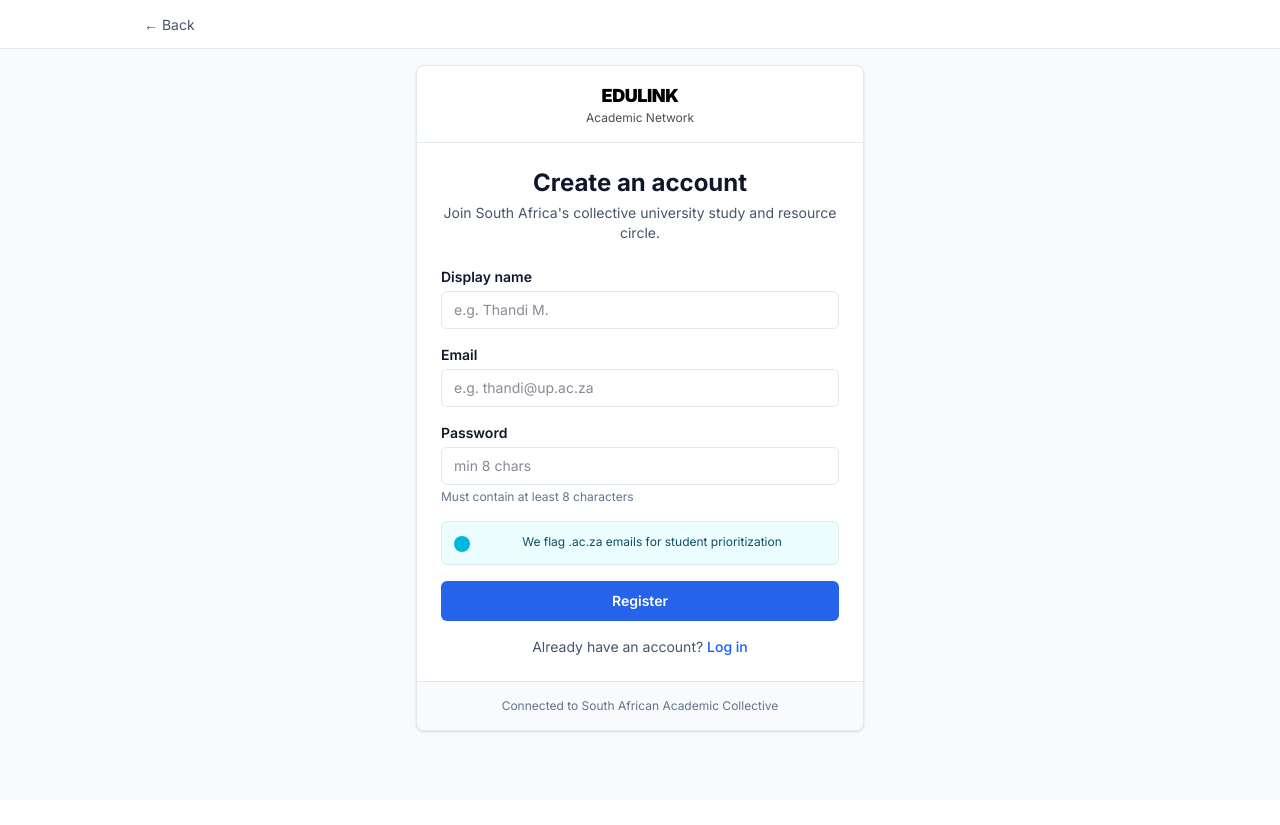
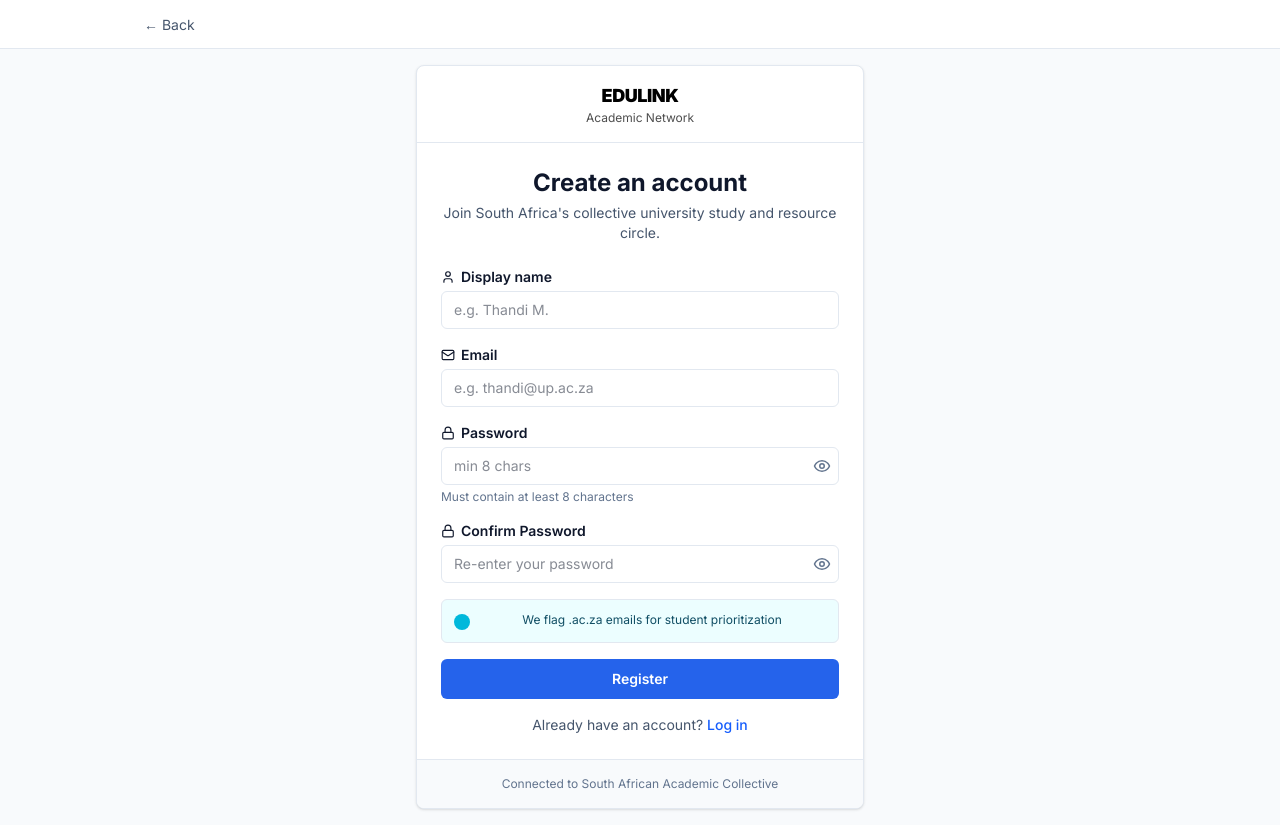
Before and after one commit to ThamiRoneo/EduLink, a Next.js app in the folder web/: page /register in a window 1280 px wide. Before the commit the page ends 800 px from the top, so only its background shows below. Built offline with nearby package versions, Linux system fonts and the light colour scheme; no server answers.

Commit message:
Add icons, password toggles, confirm password

```diff
--- a/web/src/components/auth/login-form.tsx
+++ b/web/src/components/auth/login-form.tsx
@@ -8,6 +8,7 @@ import Link from "next/link"
 export function LoginForm() {
   const [email, setEmail] = useState("")
   const [password, setPassword] = useState("")
+  const [showPassword, setShowPassword] = useState(false)
   const [loading, setLoading] = useState(false)
   const [error, setError] = useState("")
   const router = useRouter()
@@ -32,12 +33,41 @@ export function LoginForm() {
   return (
     <form onSubmit={handleSubmit} className="space-y-4">
       <div>
-        <label htmlFor="email" className="block text-sm font-semibold text-slate-900 mb-1">Email</label>
+        <label htmlFor="email" className="flex items-center gap-1.5 text-sm font-semibold text-slate-900 mb-1">
+          <svg xmlns="http://www.w3.org/2000/svg" width="14" height="14" viewBox="0 0 24 24" fill="none" stroke="currentColor" strokeWidth="2" strokeLinecap="round" strokeLinejoin="round">
+            <rect width="20" height="16" x="2" y="4" rx="2" />
+            <path d="m22 7-8.97 5.7a1.94 1.94 0 0 1-2.06 0L2 7" />
+          </svg>
+          Email
+        </label>
         <input id="email" type="email" value={email} onChange={(e) => setEmail(e.target.value)} placeholder="e.g. thandi@up.ac.za" required className="w-full px-3 py-2 border border-slate-200 rounded-md text-sm focus:outline-none focus:ring-2 focus:ring-blue-500" />
       </div>
       <div>
-        <label htmlFor="password" className="block text-sm font-semibold text-slate-900 mb-1">Password</label>
-        <input id="password" type="password" value={password} onChange={(e) => setPassword(e.target.value)} placeholder="Enter your password" required className="w-full px-3 py-2 border border-slate-200 rounded-md text-sm focus:outline-none focus:ring-2 focus:ring-blue-500" />
+        <label htmlFor="password" className="flex items-center gap-1.5 text-sm font-semibold text-slate-900 mb-1">
+          <svg xmlns="http://www.w3.org/2000/svg" width="14" height="14" viewBox="0 0 24 24" fill="none" stroke="currentColor" strokeWidth="2" strokeLinecap="round" strokeLinejoin="round">
+            <rect width="18" height="11" x="3" y="11" rx="2" ry="2" />
+            <path d="M7 11V7a5 5 0 0 1 10 0v4" />
+          </svg>
+          Password
+        </label>
+        <div className="relative">
+          <input id="password" type={showPassword ? "text" : "password"} value={password} onChange={(e) => setPassword(e.target.value)} placeholder="Enter your password" required className="w-full px-3 py-2 pr-10 border border-slate-200 rounded-md text-sm focus:outline-none focus:ring-2 focus:ring-blue-500" />
+          <button type="button" onClick={() => setShowPassword(!showPassword)} className="absolute right-2 top-1/2 -translate-y-1/2 text-slate-500 hover:text-slate-700">
+            {showPassword ? (
+              <svg xmlns="http://www.w3.org/2000/svg" width="18" height="18" viewBox="0 0 24 24" fill="none" stroke="currentColor" strokeWidth="2" strokeLinecap="round" strokeLinejoin="round">
+                <path d="M9.88 9.88a3 3 0 1 0 4.24 4.24" />
+                <path d="M10.73 5.08A10.43 10.43 0 0 1 12 5c7 0 10 7 10 7a13.16 13.16 0 0 1-1.67 2.68" />
+                <path d="M6.61 6.61A13.526 13.526 0 0 0 2 12s3 7 10 7a9.74 9.74 0 0 0 5.39-1.61" />
+                <line x1="2" x2="22" y1="2" y2="22" />
+              </svg>
+            ) : (
+              <svg xmlns="http://www.w3.org/2000/svg" width="18" height="18" viewBox="0 0 24 24" fill="none" stroke="currentColor" strokeWidth="2" strokeLinecap="round" strokeLinejoin="round">
+                <path d="M2 12s3-7 10-7 10 7 10 7-3 7-10 7-10-7-10-7Z" />
+                <circle cx="12" cy="12" r="3" />
+              </svg>
+            )}
+          </button>
+        </div>
       </div>
       <div className="bg-cyan-50 border border-cyan-200 rounded-md p-3 flex items-start gap-2">
         <div className="w-4 h-4 mt-0.5 rounded-full bg-cyan-500 flex-shrink-0" />
--- a/web/src/components/auth/register-form.tsx
+++ b/web/src/components/auth/register-form.tsx
@@ -9,6 +9,9 @@ export function RegisterForm() {
   const [displayName, setDisplayName] = useState("")
   const [email, setEmail] = useState("")
   const [password, setPassword] = useState("")
+  const [confirmPassword, setConfirmPassword] = useState("")
+  const [showPassword, setShowPassword] = useState(false)
+  const [showConfirmPassword, setShowConfirmPassword] = useState(false)
   const [loading, setLoading] = useState(false)
   const [error, setError] = useState("")
   const router = useRouter()
@@ -21,6 +24,12 @@ export function RegisterForm() {
 
     if (password.length < 8) {
       setError("Password must be at least 8 characters.")
+      setLoading(false)
+      return
+    }
+
+    if (password !== confirmPassword) {
+      setError("Passwords do not match.")
       setLoading(false)
       return
     }
@@ -43,17 +52,79 @@ export function RegisterForm() {
   return (
     <form onSubmit={handleSubmit} className="space-y-4">
       <div>
-        <label htmlFor="displayName" className="block text-sm font-semibold text-slate-900 mb-1">Display name</label>
+        <label htmlFor="displayName" className="flex items-center gap-1.5 text-sm font-semibold text-slate-900 mb-1">
+          <svg xmlns="http://www.w3.org/2000/svg" width="14" height="14" viewBox="0 0 24 24" fill="none" stroke="currentColor" strokeWidth="2" strokeLinecap="round" strokeLinejoin="round">
+            <path d="M19 21v-2a4 4 0 0 0-4-4H9a4 4 0 0 0-4 4v2" />
+            <circle cx="12" cy="7" r="4" />
+          </svg>
+          Display name
+        </label>
         <input id="displayName" type="text" value={displayName} onChange={(e) => setDisplayName(e.target.value)} placeholder="e.g. Thandi M." required className="w-full px-3 py-2 border border-slate-200 rounded-md text-sm focus:outline-none focus:ring-2 focus:ring-blue-500" />
       </div>
       <div>
-        <label htmlFor="email" className="block text-sm font-semibold text-slate-900 mb-1">Email</label>
+        <label htmlFor="email" className="flex items-center gap-1.5 text-sm font-semibold text-slate-900 mb-1">
+          <svg xmlns="http://www.w3.org/2000/svg" width="14" height="14" viewBox="0 0 24 24" fill="none" stroke="currentColor" strokeWidth="2" strokeLinecap="round" strokeLinejoin="round">
+            <rect width="20" height="16" x="2" y="4" rx="2" />
+            <path d="m22 7-8.97 5.7a1.94 1.94 0 0 1-2.06 0L2 7" />
+          </svg>
+          Email
+        </label>
         <input id="email" type="email" value={email} onChange={(e) => setEmail(e.target.value)} placeholder="e.g. thandi@up.ac.za" required className="w-full px-3 py-2 border border-slate-200 rounded-md text-sm focus:outline-none focus:ring-2 focus:ring-blue-500" />
       </div>
       <div>
-        <label htmlFor="password" className="block text-sm font-semibold text-slate-900 mb-1">Password</label>
-        <input id="password" type="password" value={password} onChange={(e) => setPassword(e.target.value)} placeholder="min 8 chars" required className="w-full px-3 py-2 border border-slate-200 rounded-md text-sm focus:outline-none focus:ring-2 focus:ring-blue-500" />
+        <label htmlFor="password" className="flex items-center gap-1.5 text-sm font-semibold text-slate-900 mb-1">
+          <svg xmlns="http://www.w3.org/2000/svg" width="14" height="14" viewBox="0 0 24 24" fill="none" stroke="currentColor" strokeWidth="2" strokeLinecap="round" strokeLinejoin="round">
+            <rect width="18" height="11" x="3" y="11" rx="2" ry="2" />
+            <path d="M7 11V7a5 5 0 0 1 10 0v4" />
+          </svg>
+          Password
+        </label>
+        <div className="relative">
+          <input id="password" type={showPassword ? "text" : "password"} value={password} onChange={(e) => setPassword(e.target.value)} placeholder="min 8 chars" required className="w-full px-3 py-2 pr-10 border border-slate-200 rounded-md text-sm focus:outline-none focus:ring-2 focus:ring-blue-500" />
+          <button type="button" onClick={() => setShowPassword(!showPassword)} className="absolute right-2 top-1/2 -translate-y-1/2 text-slate-500 hover:text-slate-700">
+            {showPassword ? (
+              <svg xmlns="http://www.w3.org/2000/svg" width="18" height="18" viewBox="0 0 24 24" fill="none" stroke="currentColor" strokeWidth="2" strokeLinecap="round" strokeLinejoin="round">
+                <path d="M9.88 9.88a3 3 0 1 0 4.24 4.24" />
+                <path d="M10.73 5.08A10.43 10.43 0 0 1 12 5c7 0 10 7 10 7a13.16 13.16 0 0 1-1.67 2.68" />
+                <path d="M6.61 6.61A13.526 13.526 0 0 0 2 12s3 7 10 7a9.74 9.74 0 0 0 5.39-1.61" />
+                <line x1="2" x2="22" y1="2" y2="22" />
+              </svg>
+            ) : (
+              <svg xmlns="http://www.w3.org/2000/svg" width="18" height="18" viewBox="0 0 24 24" fill="none" stroke="currentColor" strokeWidth="2" strokeLinecap="round" strokeLinejoin="round">
+                <path d="M2 12s3-7 10-7 10 7 10 7-3 7-10 7-10-7-10-7Z" />
+                <circle cx="12" cy="12" r="3" />
+              </svg>
+            )}
+          </button>
+        </div>
         <p className="text-xs text-slate-500 mt-1">Must contain at least 8 characters</p>
+      </div>
+      <div>
+        <label htmlFor="confirmPassword" className="flex items-center gap-1.5 text-sm font-semibold text-slate-900 mb-1">
+          <svg xmlns="http://www.w3.org/2000/svg" width="14" height="14" viewBox="0 0 24 24" fill="none" stroke="currentColor" strokeWidth="2" strokeLinecap="round" strokeLinejoin="round">
+            <rect width="18" height="11" x="3" y="11" rx="2" ry="2" />
+            <path d="M7 11V7a5 5 0 0 1 10 0v4" />
+          </svg>
+          Confirm Password
+        </label>
+        <div className="relative">
+          <input id="confirmPassword" type={showConfirmPassword ? "text" : "password"} value={confirmPassword} onChange={(e) => setConfirmPassword(e.target.value)} placeholder="Re-enter your password" required className="w-full px-3 py-2 pr-10 border border-slate-200 rounded-md text-sm focus:outline-none focus:ring-2 focus:ring-blue-500" />
+          <button type="button" onClick={() => setShowConfirmPassword(!showConfirmPassword)} className="absolute right-2 top-1/2 -translate-y-1/2 text-slate-500 hover:text-slate-700">
+            {showConfirmPassword ? (
+              <svg xmlns="http://www.w3.org/2000/svg" width="18" height="18" viewBox="0 0 24 24" fill="none" stroke="currentColor" strokeWidth="2" strokeLinecap="round" strokeLinejoin="round">
+                <path d="M9.88 9.88a3 3 0 1 0 4.24 4.24" />
+                <path d="M10.73 5.08A10.43 10.43 0 0 1 12 5c7 0 10 7 10 7a13.16 13.16 0 0 1-1.67 2.68" />
+                <path d="M6.61 6.61A13.526 13.526 0 0 0 2 12s3 7 10 7a9.74 9.74 0 0 0 5.39-1.61" />
+                <line x1="2" x2="22" y1="2" y2="22" />
+              </svg>
+            ) : (
+              <svg xmlns="http://www.w3.org/2000/svg" width="18" height="18" viewBox="0 0 24 24" fill="none" stroke="currentColor" strokeWidth="2" strokeLinecap="round" strokeLinejoin="round">
+                <path d="M2 12s3-7 10-7 10 7 10 7-3 7-10 7-10-7-10-7Z" />
+                <circle cx="12" cy="12" r="3" />
+              </svg>
+            )}
+          </button>
+        </div>
       </div>
       <div className="bg-cyan-50 border border-cyan-200 rounded-md p-3 flex items-start gap-2">
         <div className="w-4 h-4 mt-0.5 rounded-full bg-cyan-500 flex-shrink-0" />
```
